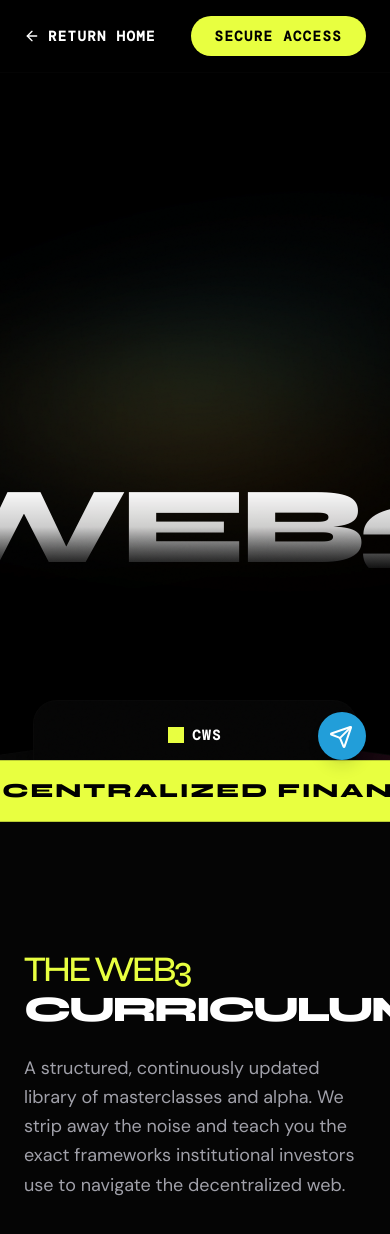
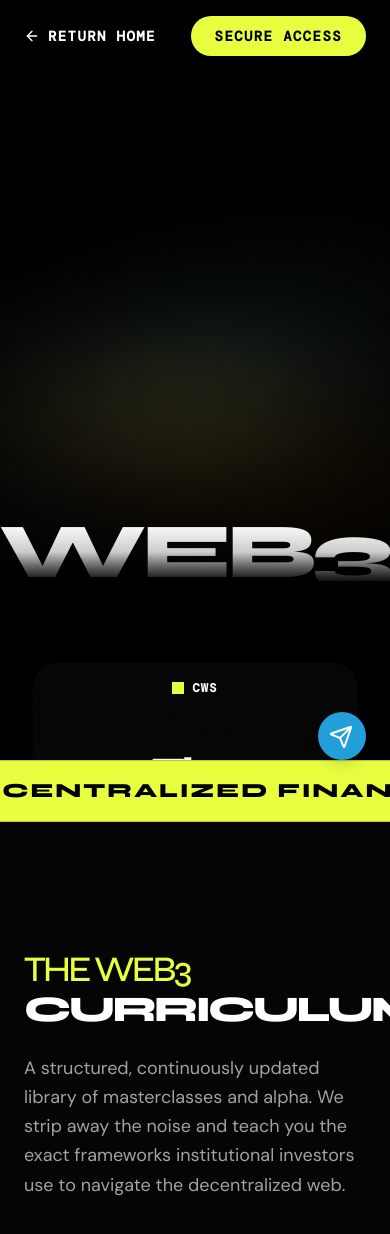
Before and after one commit to olabisi-9ja/Crypto-with-shola, a React (Vite) app in the folder frontend/: page /web3 in a window 390 px wide. Shown: the top 1234 px of the page. Built offline with nearby package versions, Linux system fonts and the light colour scheme.

Commit message:
Fix mobile overflow issues on Web3 Portal hero section

```diff
--- a/frontend/src/pages/Web3Page.tsx
+++ b/frontend/src/pages/Web3Page.tsx
@@ -83,37 +83,37 @@
             className="w-full flex flex-col items-center relative z-10 px-6 pt-12"
           >
             {/* Giant Metallic/Faded Text */}
-            <h1 className="text-[28vw] md:text-[22vw] font-black tracking-tighter leading-[0.75] select-none text-transparent bg-clip-text bg-gradient-to-b from-white via-white/80 to-[#111] opacity-100" style={{fontFamily: 'var(--display)'}}>
+            <h1 className="text-[20vw] sm:text-[18vw] md:text-[16vw] font-black tracking-tighter leading-[0.75] select-none text-transparent bg-clip-text bg-gradient-to-b from-white via-white/80 to-[#111] opacity-100" style={{fontFamily: 'var(--display)'}}>
               WEB3
             </h1>
 
             {/* Fanning Cards Effect */}
-            <div className="relative mt-8 md:-mt-20 w-full max-w-5xl h-[450px] md:h-[500px] flex justify-center items-end perspective-[1200px]">
+            <div className="relative mt-8 md:-mt-20 w-full max-w-5xl h-[400px] md:h-[500px] flex justify-center items-end perspective-[1200px]">
 
               {/* Back Card (Left) */}
               <motion.div
-                initial={{ opacity: 0, rotateZ: -12, x: -100, y: 100 }}
-                animate={{ opacity: 1, rotateZ: -8, x: -80, y: 40 }}
+                initial={{ opacity: 0, rotateZ: -12, x: "-15%", y: 100 }}
+                animate={{ opacity: 1, rotateZ: -6, x: "-8%", y: 40 }}
                 transition={{ duration: 1.2, delay: 0.2, ease: "easeOut" }}
-                className="absolute w-[85%] max-w-[700px] h-[350px] md:h-[400px] bg-[#080808] border border-[#222] rounded-t-3xl shadow-2xl overflow-hidden"
+                className="absolute w-[80%] md:w-[85%] max-w-[700px] h-[300px] md:h-[400px] bg-[#080808] border border-[#222] rounded-t-3xl shadow-2xl overflow-hidden"
               >
-                <div className="p-6 opacity-40 flex items-center justify-center border-b border-[#222]">
-                  <div className="font-bold tracking-widest text-white text-sm flex items-center gap-2">
-                    <div className="w-4 h-4 bg-white"></div> PORTAL
+                <div className="p-4 md:p-6 opacity-40 flex items-center justify-center border-b border-[#222]">
+                  <div className="font-bold tracking-widest text-white text-xs md:text-sm flex items-center gap-2">
+                    <div className="w-3 h-3 md:w-4 md:h-4 bg-white"></div> PORTAL
                   </div>
                 </div>
               </motion.div>
 
               {/* Back Card (Right) */}
               <motion.div
-                initial={{ opacity: 0, rotateZ: 12, x: 100, y: 100 }}
-                animate={{ opacity: 1, rotateZ: 8, x: 80, y: 40 }}
+                initial={{ opacity: 0, rotateZ: 12, x: "15%", y: 100 }}
+                animate={{ opacity: 1, rotateZ: 6, x: "8%", y: 40 }}
                 transition={{ duration: 1.2, delay: 0.3, ease: "easeOut" }}
-                className="absolute w-[85%] max-w-[700px] h-[350px] md:h-[400px] bg-gradient-to-b from-[#1c0812] to-[#050505] border border-[#441122] rounded-t-3xl shadow-2xl overflow-hidden"
+                className="absolute w-[80%] md:w-[85%] max-w-[700px] h-[300px] md:h-[400px] bg-gradient-to-b from-[#1c0812] to-[#050505] border border-[#441122] rounded-t-3xl shadow-2xl overflow-hidden"
               >
-                <div className="p-6 opacity-40 flex items-center justify-center border-b border-[#441122]">
-                  <div className="font-bold tracking-widest text-white text-sm flex items-center gap-2">
-                    <div className="w-4 h-4 bg-[#ff0055]"></div> COMMUNITY
+                <div className="p-4 md:p-6 opacity-40 flex items-center justify-center border-b border-[#441122]">
+                  <div className="font-bold tracking-widest text-white text-xs md:text-sm flex items-center gap-2">
+                    <div className="w-3 h-3 md:w-4 md:h-4 bg-[#ff0055]"></div> COMMUNITY
                   </div>
                 </div>
               </motion.div>
@@ -126,18 +126,18 @@
                 className="absolute z-20 w-[95%] max-w-[800px] h-[350px] md:h-[420px] bg-[#050505] border border-[#333] rounded-t-3xl shadow-[0_-30px_60px_rgba(0,0,0,0.9)] overflow-hidden flex flex-col"
               >
                 {/* Card Header */}
-                <div className="flex justify-center items-center p-6 border-b border-[#1a1a1a]">
-                  <div className="font-bold tracking-widest text-white text-sm flex items-center gap-2" style={{fontFamily: 'var(--mono)'}}>
-                    <div className="w-4 h-4 bg-[#e8ff40] clip-path-polygon-[0_0,100%_0,100%_100%,0_100%,0_50%,50%_50%]"></div> CWS
+                <div className="flex justify-center items-center p-4 md:p-6 border-b border-[#1a1a1a]">
+                  <div className="font-bold tracking-widest text-white text-xs md:text-sm flex items-center gap-2" style={{fontFamily: 'var(--mono)'}}>
+                    <div className="w-3 h-3 md:w-4 md:h-4 bg-[#e8ff40] clip-path-polygon-[0_0,100%_0,100%_100%,0_100%,0_50%,50%_50%]"></div> CWS
                   </div>
                 </div>
 
                 {/* Card Content */}
-                <div className="flex-1 flex flex-col items-center justify-center p-8 text-center relative overflow-hidden bg-gradient-to-b from-transparent to-[#0a0a0a]">
-                  <h2 className="text-4xl md:text-6xl font-black text-white tracking-tight leading-tight z-10">
+                <div className="flex-1 flex flex-col items-center justify-center p-6 md:p-8 text-center relative overflow-hidden bg-gradient-to-b from-transparent to-[#0a0a0a]">
+                  <h2 className="text-3xl sm:text-4xl md:text-6xl font-black text-white tracking-tight leading-tight z-10">
                     The exclusive<br />blockchain community
                   </h2>
-                  <p className="text-[#888] mt-6 max-w-md text-base md:text-lg z-10">Get monthly insights, advanced strategies, and unfiltered access to the leading minds in the crypto space.</p>
+                  <p className="text-[#888] mt-4 md:mt-6 max-w-md text-sm md:text-lg z-10">Get monthly insights, advanced strategies, and unfiltered access to the leading minds in the crypto space.</p>
 
                   {/* Subtle particle effect at bottom of card */}
                   <div className="absolute bottom-0 left-0 w-full h-[150px] bg-gradient-to-t from-[#112] to-transparent mix-blend-screen"></div>
```
